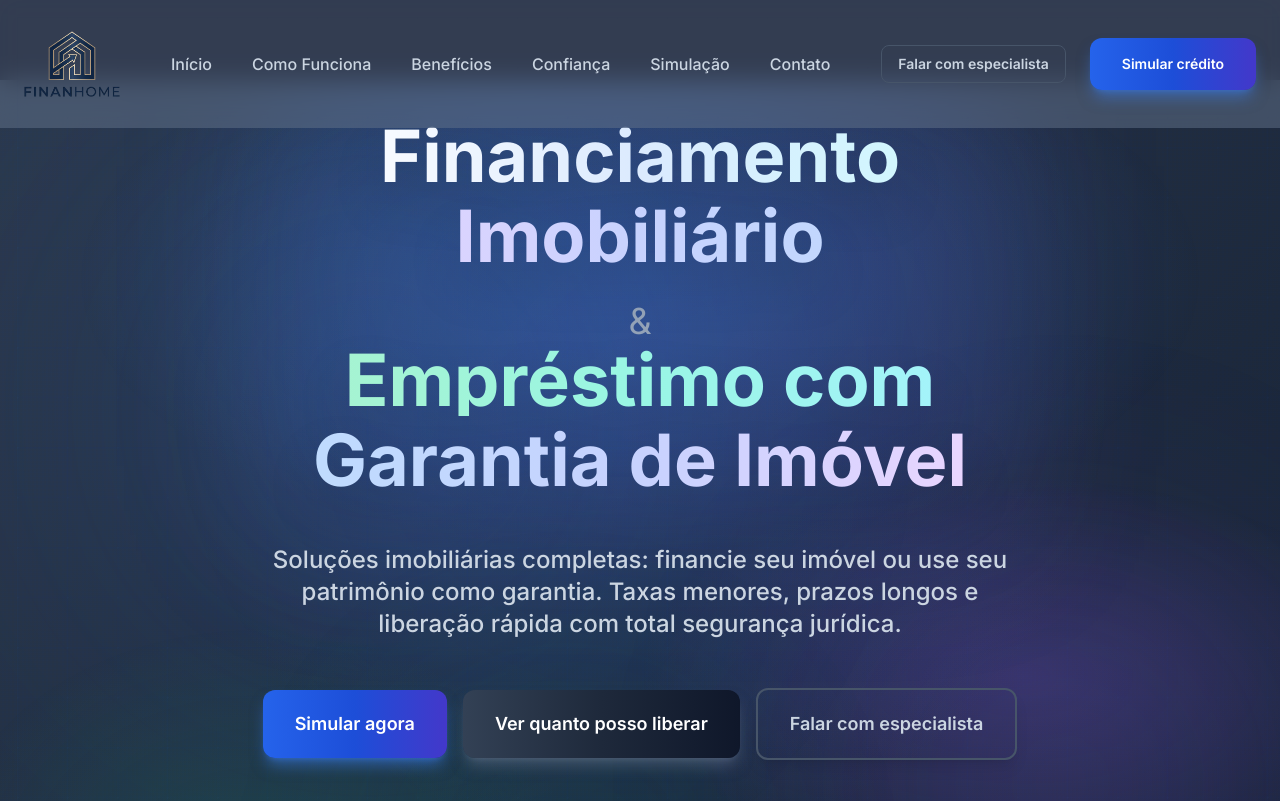
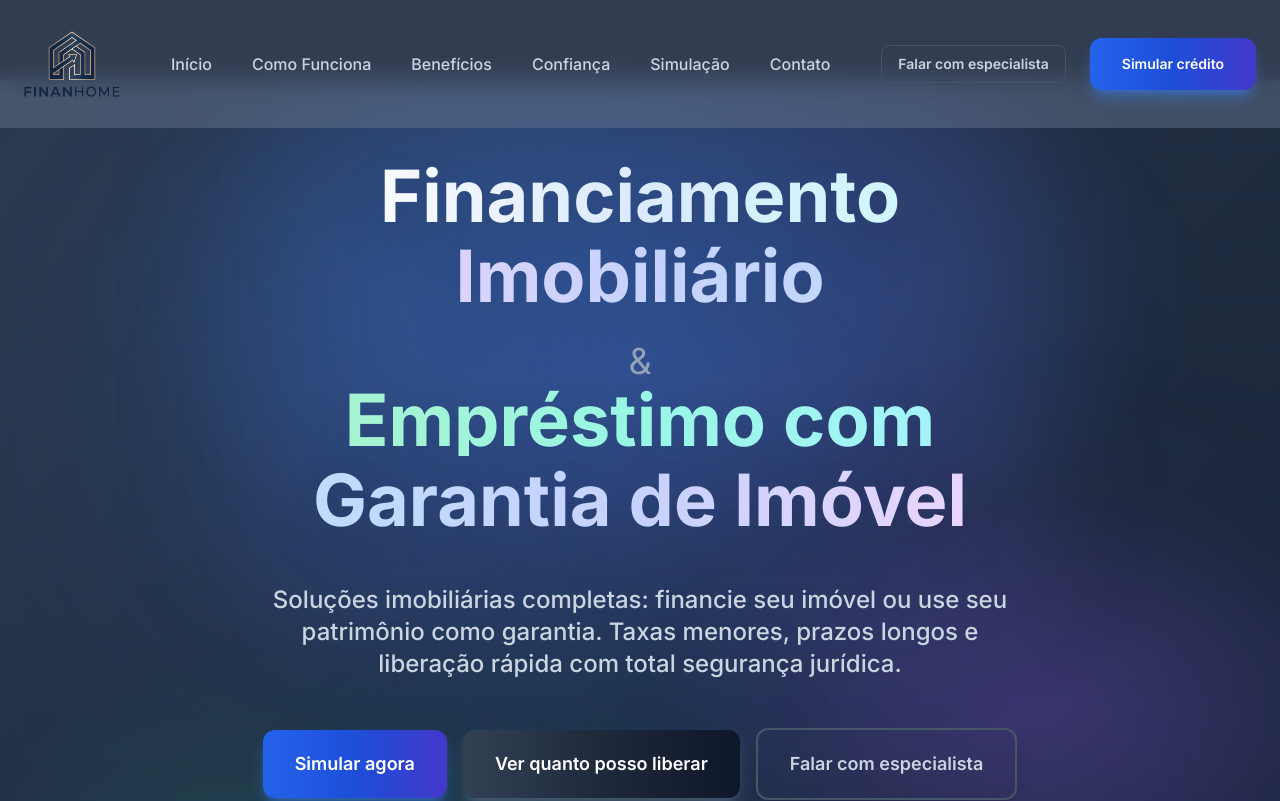
Before and after one commit to thiago-papim/finanhome, a React (Create React App) app: page / in a window 1280 px wide. Shown: the top 801 px of the page. Built offline with nearby package versions, Linux system fonts and the light colour scheme; a web font is replaced by a local one.

Commit message:
arrumando ccnpj e padding topo

```diff
--- a/src/components/Home/Footer.jsx
+++ b/src/components/Home/Footer.jsx
@@ -77,7 +77,7 @@ function Footer({ onSimulate }) {
         </div>
         <div className="border-t border-slate-800 pt-8 text-center text-sm text-slate-400">
           <p>© {new Date().getFullYear()} FinanHome. Todos os direitos reservados.</p>
-          <p className="mt-2">CNPJ: 00.000.000/0001-00 | Licenciado pelo Banco Central</p>
+          <p className="mt-2">CNPJ: 57.412.735/0001-40 | Licenciado pelo Banco Central</p>
         </div>
       </div>
     </footer>
--- a/src/components/Home/Hero.jsx
+++ b/src/components/Home/Hero.jsx
@@ -86,7 +86,7 @@ function Hero({ onSimulate }) {
                     transform: 'scale(1.2)',
                   }}
                 />
-                <div className="relative">
+                <div className="relative pt-10">
                   <h1 className="text-5xl md:text-6xl lg:text-7xl font-bold mb-4 leading-tight">
                     <span className="block bg-gradient-to-r from-white via-blue-100 to-cyan-100 bg-clip-text text-transparent drop-shadow-2xl">
                       Financiamento
```
